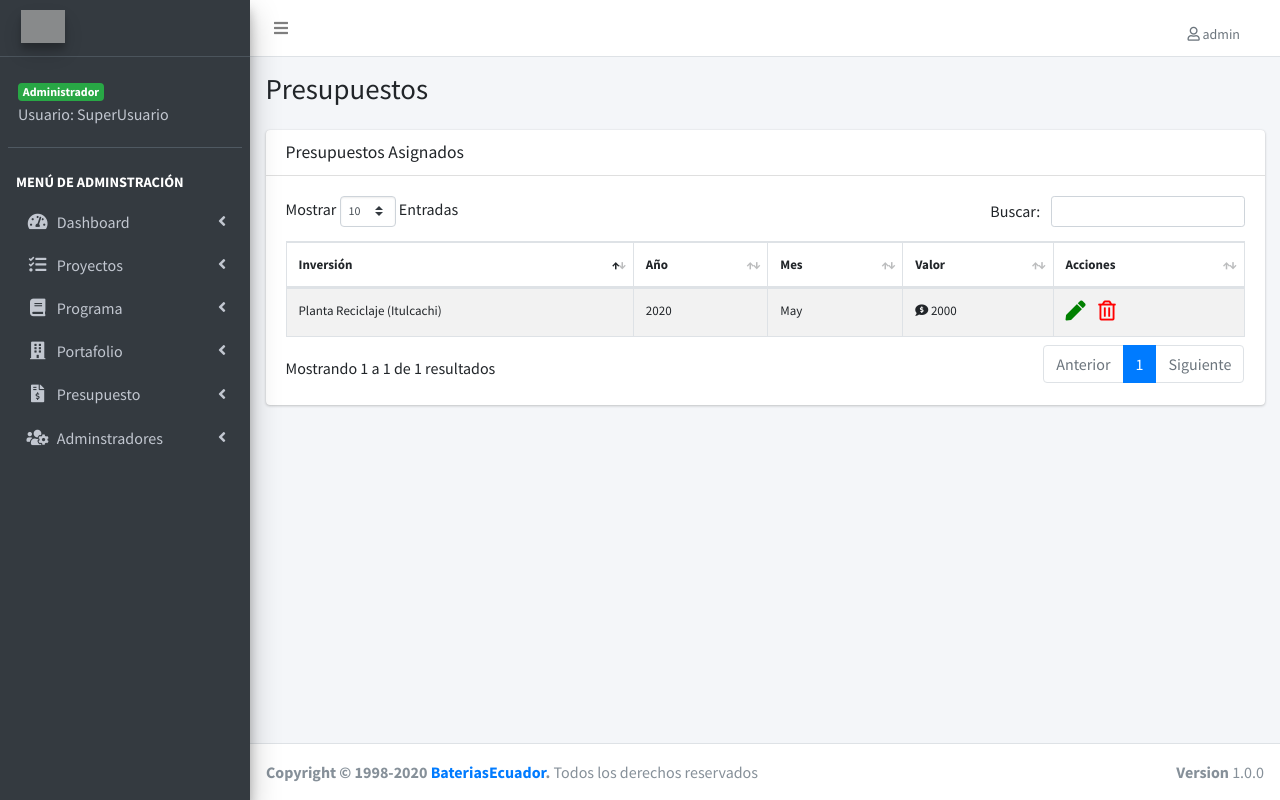
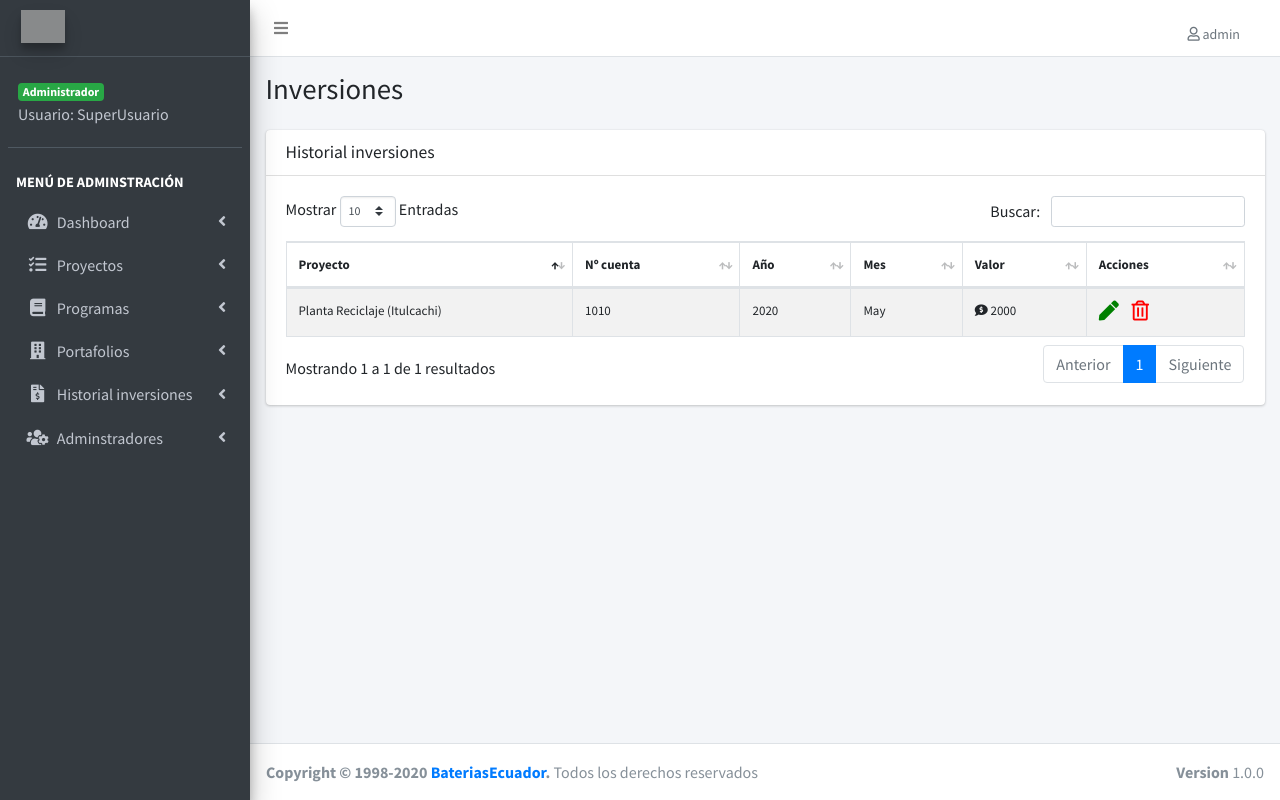
Before and after one commit to dscumbajin/AdminProyect, a PHP site: page /lista-cuenta.php in a window 1280 px wide. Run offline with PHP 8.4, Linux system fonts and the light colour scheme; a user stored in the database is signed in; data comes from the database, SQL or seed files in the repository; some libraries are stand-ins or nearby versions; grey boxes are pictures that could not be loaded.

Commit message:
Historial inversiones

```diff
--- a/lista-cuenta.php
+++ b/lista-cuenta.php
@@ -16,7 +16,7 @@ include_once('templates/navegacion.php');
     <div class="container-fluid">
       <div class="row mb-2">
         <div class="col-sm-6">
-          <h1>Presupuestos</h1>
+          <h1>Inversiones</h1>
         </div>
       </div>
     </div><!-- /.container-fluid -->
@@ -29,14 +29,15 @@ include_once('templates/navegacion.php');
 
           <div class="card">
             <div class="card-header">
-              <h3 class="card-title">Presupuestos Asignados</h3>
+              <h3 class="card-title">Historial inversiones</h3>
             </div>
             <!-- /.card-header -->
             <div class="card-body">
               <table id="registros" class="table table-bordered table-striped">
                 <thead>
                   <tr>
-                    <th>Inversión</th>
+                    <th>Proyecto</th>
+                    <th>Nº cuenta</th>
                     <th>Año</th>
                     <th>Mes</th>
                     <th>Valor</th>
@@ -47,7 +48,7 @@ include_once('templates/navegacion.php');
                   <?php
                   try {
 
-                    $sql = " SELECT proyectos.proyecto_id, registros.registros_id, proyectos.detalle, presupuesto, anio  FROM cuentas ";
+                    $sql = " SELECT proyectos.proyecto_id, registros.registros_id, proyectos.detalle, proyectos.cuenta, presupuesto, anio  FROM cuentas ";
                     $sql .= " INNER JOIN registros ON registros.registros_id = cuentas.registros_id ";
                     $sql .= " INNER JOIN proyectos ON proyectos.proyecto_id = cuentas.proyecto_id ";
                     $sql .= " WHERE cuentas.proyecto_id = proyectos.proyecto_id ";
@@ -64,10 +65,10 @@ include_once('templates/navegacion.php');
                     echo '</pre'; */
                   ?>
                     <tr>
-                      <td>
-                        <?php echo $cuenta['detalle']; ?></td>
-                      <td>
-                        <?php
+                      <td><?php echo $cuenta['detalle']; ?></td>
+
+                      <td><?php echo $cuenta['cuenta']; ?></td>
+                      <td><?php
                         $fechaComoEntero = strtotime($cuenta['anio']);
                         $anio = date("Y", $fechaComoEntero);
                         echo $anio;
--- a/templates/navegacion.php
+++ b/templates/navegacion.php
@@ -80,7 +80,7 @@
             <a href="#" class="nav-link">
               <i class="nav-icon fas fa-book"></i>
               <p>
-                Programa
+                Programas
                 <i class="fas fa-angle-left right"></i>
               </p>
             </a>
@@ -106,7 +106,7 @@
               <i class=" nav-icon fas fa-building"></i>
 
               <p>
-                Portafolio
+                Portafolios
                 <i class="fas fa-angle-left right"></i>
               </p>
             </a>
@@ -130,7 +130,7 @@
             <a href="#" class="nav-link">
               <i class=" nav-icon fas fa-file-invoice-dollar"></i>
               <p>
-                Presupuesto
+                Historial inversiones
                 <i class="fas fa-angle-left right"></i>
               </p>
             </a>
@@ -141,12 +141,12 @@
                   <p>Ver Todos</p>
                 </a>
               </li>
-              <li class="nav-item">
+             <!--  <li class="nav-item">
                 <a href="crear-cuenta.php" class="nav-link">
                   <i class="nav-icon fas fa-plus-circle"></i>
                   <p>Agregar</p>
                 </a>
-              </li>
+              </li> -->
             </ul>
           </li>
 
```
